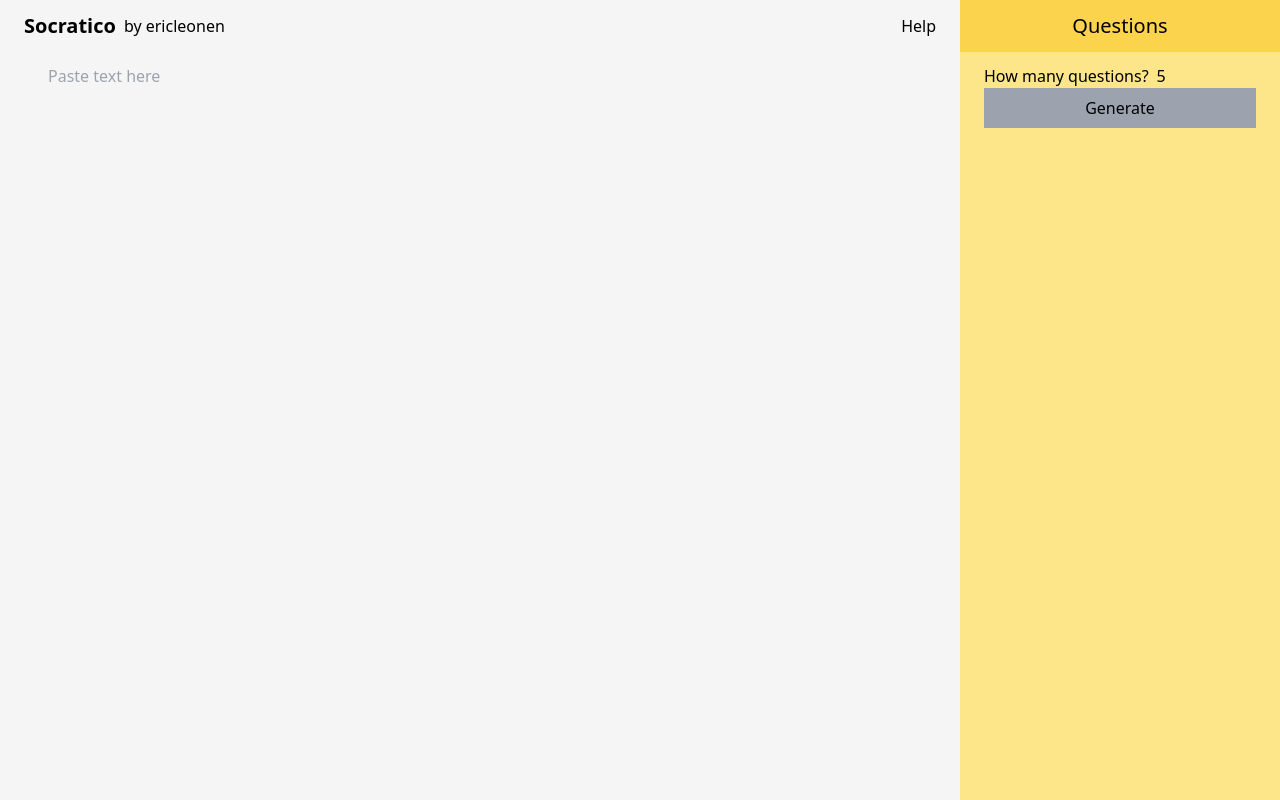
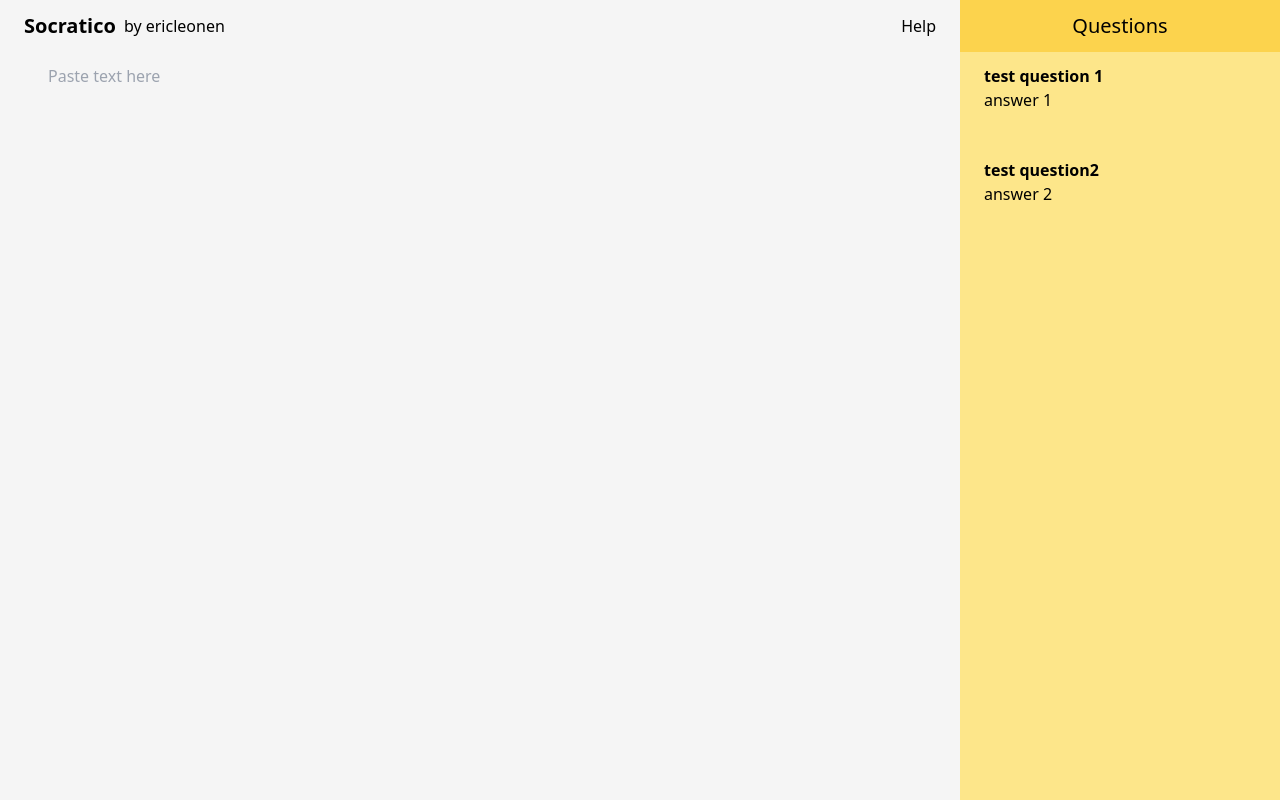
Before and after one commit to ericleonen/socratico, a Next.js app: page / in a window 1280 px wide. Built offline with nearby package versions, Linux system fonts and the light colour scheme.

Commit message:
add questions and answer fields ui

```diff
--- /dev/null
+++ b/src/components/QuestionsSection/Question.tsx
@@ -0,0 +1,26 @@
+import { onChangeValue, useAutoSizeTextArea } from "@/utils/input";
+import { useRef } from "react";
+
+type QuestionProps = {
+    question: string,
+    answer: string,
+    setAnswer: (answer: string) => void
+}
+
+export default function Question({ question, answer, setAnswer }: QuestionProps) {
+    const textAreaRef = useRef<HTMLTextAreaElement>(null);
+    useAutoSizeTextArea(textAreaRef.current, answer);
+
+    return (
+        <div className="w-full mb-4">
+            <p className="font-bold">{question}</p>
+            <textarea
+                ref={textAreaRef}
+                value={answer}
+                onChange={onChangeValue(setAnswer)}
+                placeholder="Your answer"
+                className="bg-transparent focus:outline-none w-full resize-none"
+            />
+        </div>
+    );
+}
--- /dev/null
+++ b/src/components/QuestionsSection/Questions.tsx
@@ -0,0 +1,23 @@
+import { setAnswerByIndex } from "@/utils/input"
+import Question from "./Question"
+
+type QuestionsType = {
+    questions: string[],
+    answers: string[],
+    setAnswers: (_: (prevAnswers: string[]) => string[]) => void
+}
+
+export default function Questions({ questions, answers, setAnswers }: QuestionsType) {
+    return (
+        <>{
+            questions.map((question: string, index: number) => (
+                <Question
+                    key={`question_${index}`}
+                    question={question}
+                    answer={answers[index]}
+                    setAnswer={setAnswerByIndex(setAnswers, index)}
+                />
+            ))
+        }</>
+    )
+}
--- a/src/components/QuestionsSection/index.tsx
+++ b/src/components/QuestionsSection/index.tsx
@@ -1,6 +1,7 @@
 import { useState } from "react";
 import GenerateQuestionsButton from "./GenerateQuestionsButton";
 import QuestionsCountField from "./QuestionsCountField";
+import Questions from "./Questions";
 
 type QuestionSectionType = {
     text: string
@@ -8,6 +9,8 @@ type QuestionSectionType = {
 
 export default function QuestionsSection({ text }: QuestionSectionType) {
     const [numQuestions, setNumQuestions] = useState<number>(5);
+    const [questions, setQuestions] = useState<string[]>(["test question 1", "test question2"]);
+    const [answers, setAnswers] = useState<string[]>(["answer 1", "answer 2"]);
 
     return (
         <div className="flex flex-col h-full flex-grow bg-amber-200">
@@ -15,8 +18,18 @@ export default function QuestionsSection({ text }: QuestionSectionType) {
                 <h2 className="text-xl">Questions</h2>
             </div>
             <div className="flex flex-grow flex-col py-3 px-6">
-                <QuestionsCountField {...{numQuestions, setNumQuestions}} />
-                <GenerateQuestionsButton />
+                {
+                    !questions.length ? (<>
+                        <QuestionsCountField {...{numQuestions, setNumQuestions}} />
+                        <GenerateQuestionsButton />
+                    </>) : (
+                        <Questions
+                            questions={questions}
+                            answers={answers}
+                            setAnswers={setAnswers}
+                        />
+                    )
+                }
             </div>
         </div>
     );
--- a/src/utils/input.ts
+++ b/src/utils/input.ts
@@ -20,6 +20,20 @@ export function useAutoSizeNumberInput(numberInputRef: HTMLInputElement | null,
     }, [numberInputRef, value]);
 }
 
+export function setAnswerByIndex(
+    setAnswers: (_: (prevAnswers: string[]) => string[]) => void,
+    index: number
+) {
+    return (answer: string) => {
+        setAnswers((prevAnswers: string[]) => {
+            const newAnswers = [...prevAnswers];
+            newAnswers[index] = answer;
+
+            return newAnswers;
+        })
+    };
+}
+
 export function onChangeValue(setValue: (value: any) => void, parseAsInt: boolean = false) {
     return (event: ChangeEvent) => {
         if (
```
